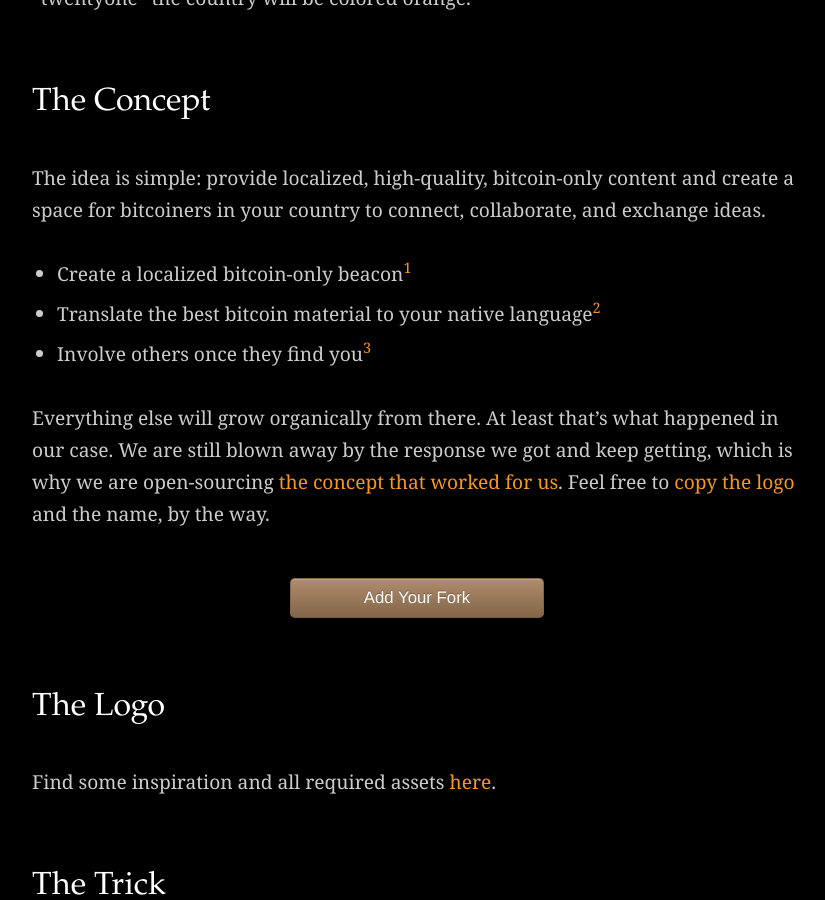
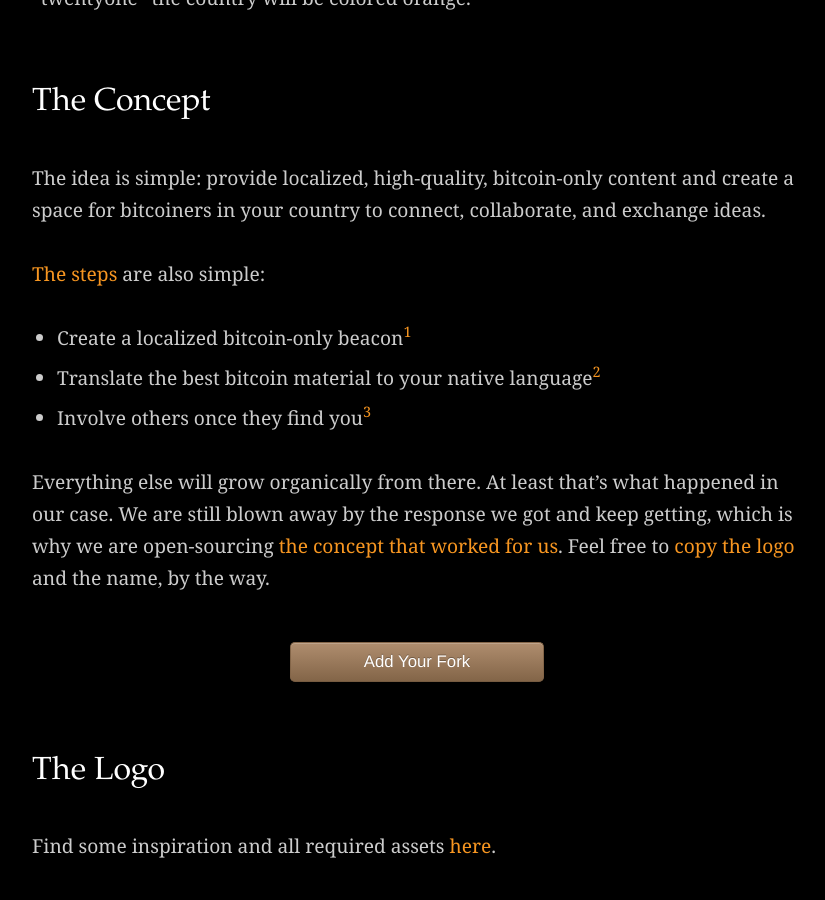
Before and after one commit to twentyone-world/twentyone-world.github.io, a Jekyll site: the page built from fork.md, in a window 1280 px wide and 900 px high, scrolled down 1224 px. Shown: the whole window, without its empty margins (223-1048 px from the left). Built offline with Jekyll 4.4.1, drawn with Linux system fonts in a browser that asks for light colours; Markdown is read by kramdown in place of the engine named in the settings.

Commit message:
feat(fork): link to /checklist

```diff
--- a/fork.md
+++ b/fork.md
@@ -38,6 +38,8 @@ translates to "twentyone" the country will be colored orange.
 
 The idea is simple: provide localized, high-quality, bitcoin-only content and create a space
 for bitcoiners in your country to connect, collaborate, and exchange ideas.
+
+[The steps](/checklist) are also simple:
 
 - Create a localized bitcoin-only beacon[^create]
 - Translate the best bitcoin material to your native language[^translate]
```
